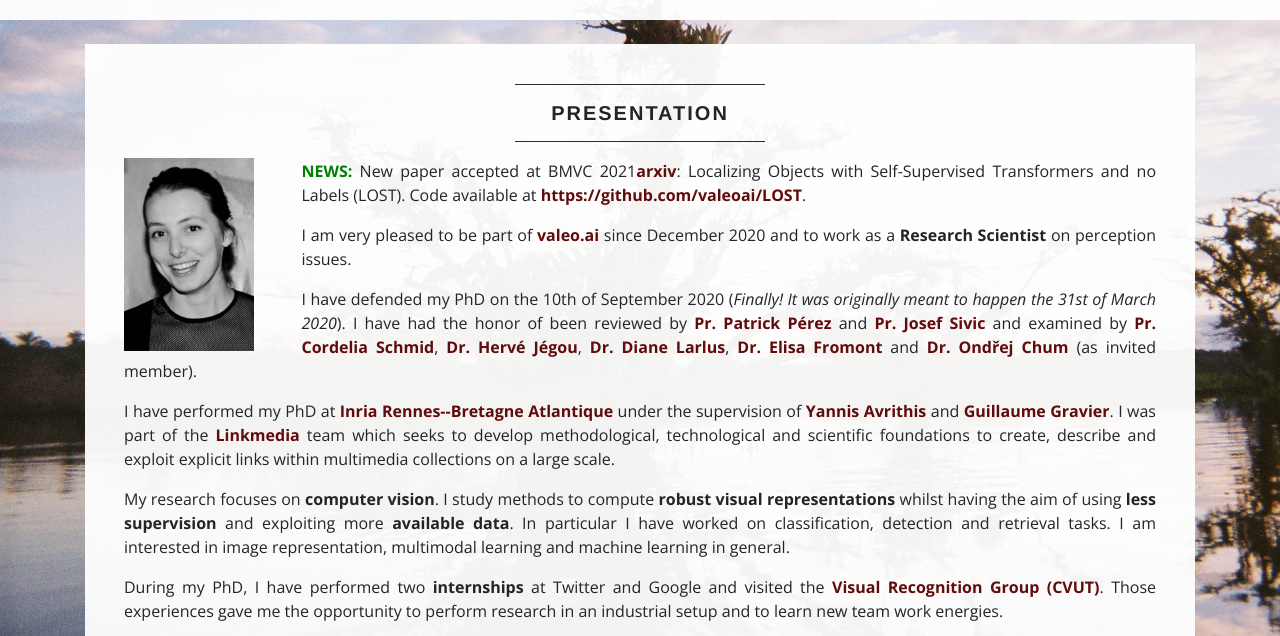
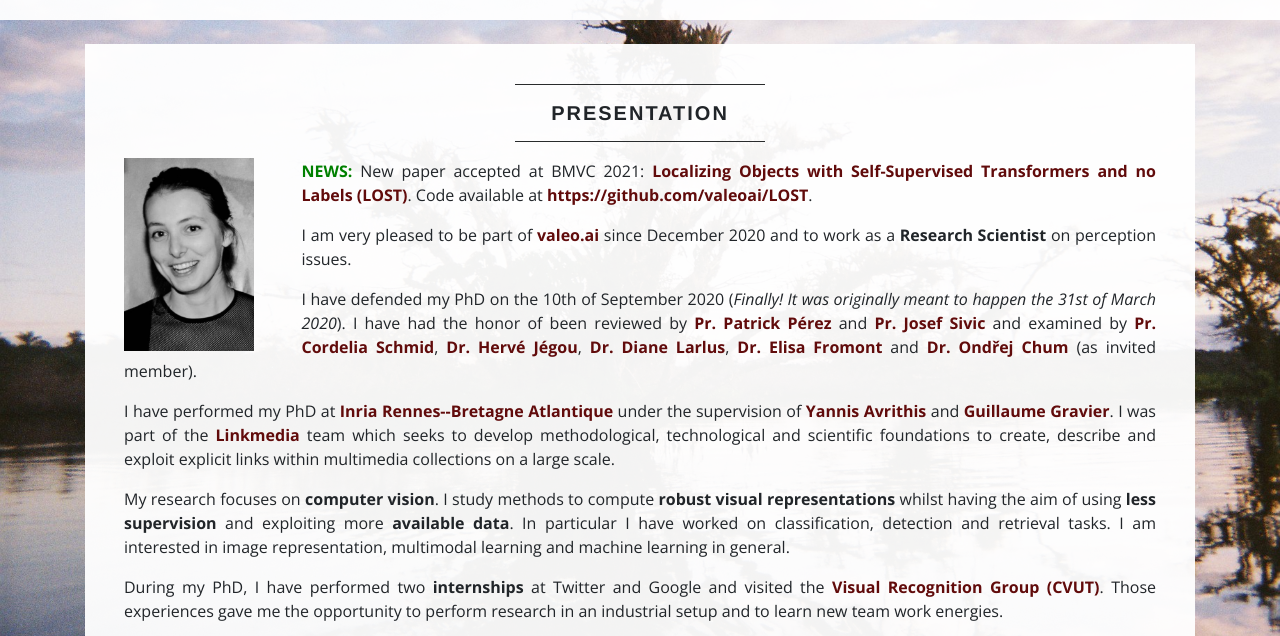
Before and after one commit to osimeoni/osimeoni.github.io, a website: page index.html in a window 1280 px wide. Shown: the part 148-784 px from the top of the page. Drawn offline with nearby package versions, Linux system fonts and the light colour scheme.

Commit message:
Update index.html

```diff
--- a/index.html
+++ b/index.html
@@ -71,7 +71,7 @@
         <div class="col-lg-12">
 
 
-        <p align="justify"><span style="color:green;"><b>NEWS: </b></span> New paper accepted at BMVC 2021<a href="https://arxiv.org/pdf/2109.14279.pdf">arxiv</a>: Localizing Objects with Self-Supervised Transformers and no Labels (LOST). Code available at <a href="https://github.com/valeoai/LOST">https://github.com/valeoai/LOST</a>.
+        <p align="justify"><span style="color:green;"><b>NEWS: </b></span> New paper accepted at BMVC 2021: <a href="https://arxiv.org/pdf/2109.14279.pdf">Localizing Objects with Self-Supervised Transformers and no Labels (LOST)</a>. Code available at <a href="https://github.com/valeoai/LOST">https://github.com/valeoai/LOST</a>.
 		</p>
 
         <p align="justify"> I am very pleased to be part of <a href="https://ptrckprz.github.io/valeoai/">valeo.ai</a> since December 2020 and to work as a <b>Research Scientist</b> on perception issues.
```
